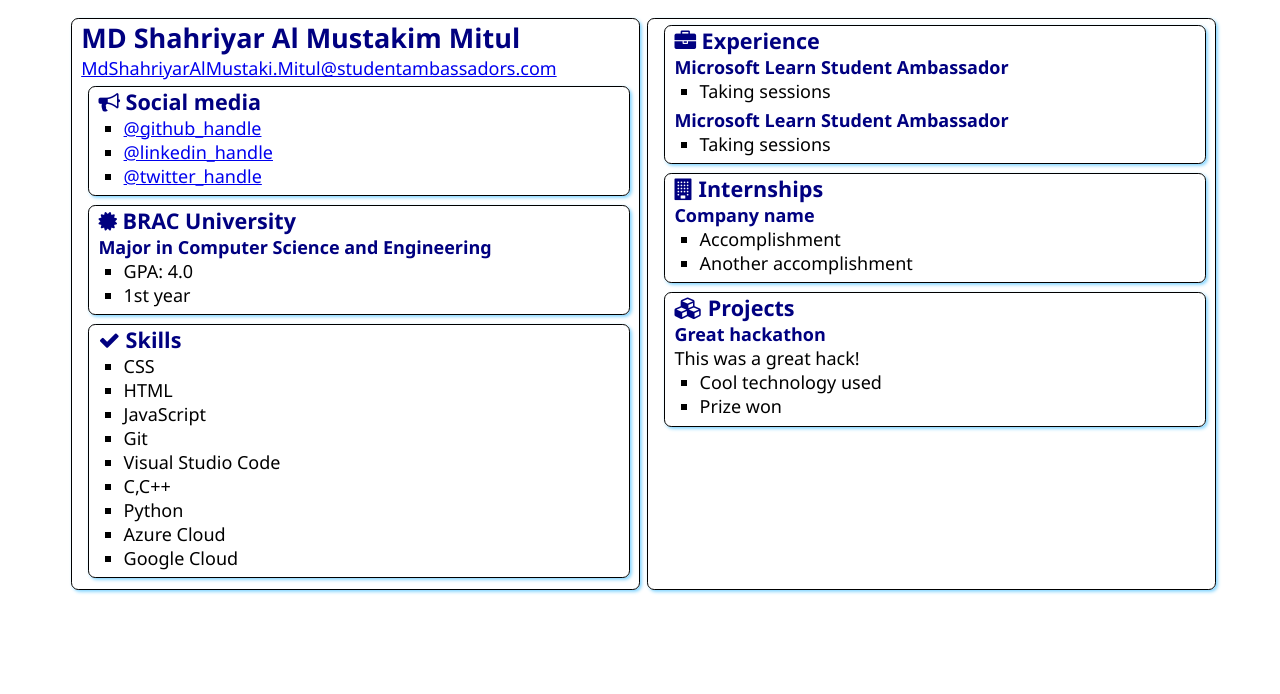
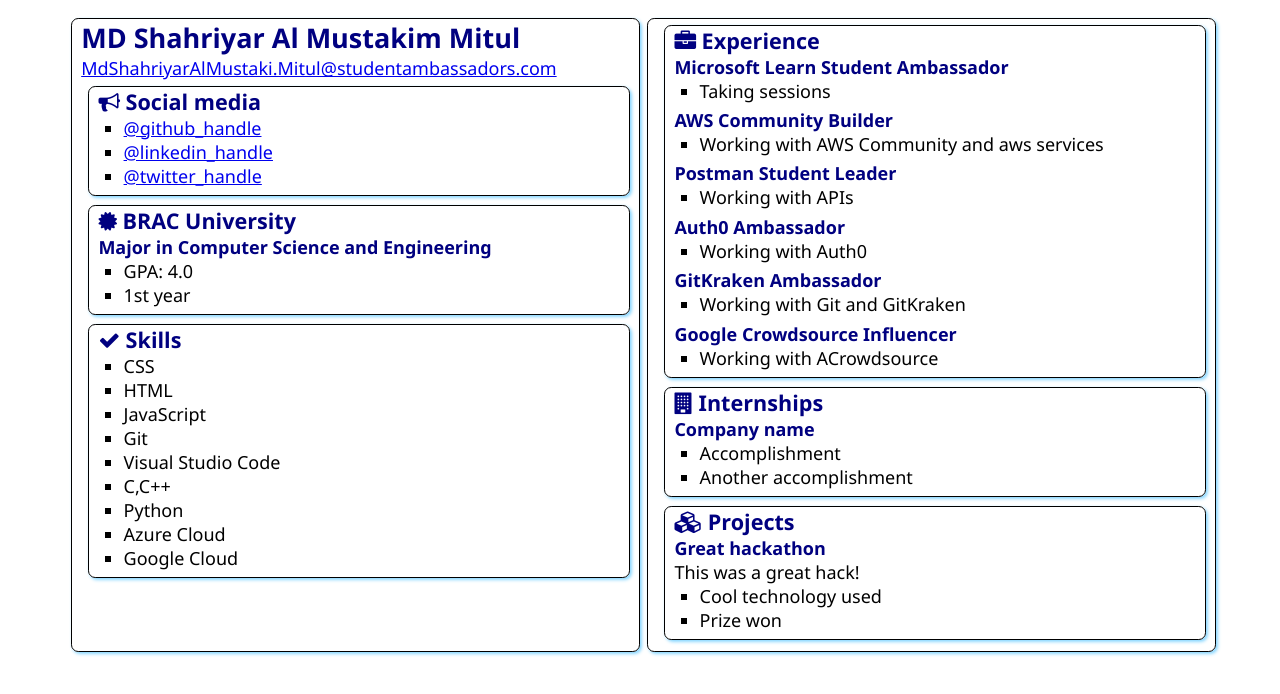
Before and after one commit to mitul3737/Ambassador-SWA-Pilot, a plain HTML site: page src/index.html in a window 1280 px wide. Drawn offline with Linux system fonts and the light colour scheme.

Commit message:
Updated again

```diff
--- a/src/index.html
+++ b/src/index.html
@@ -72,11 +72,36 @@
 
                 </ul>
             </h2>
-               <h3>Microsoft Learn Student Ambassador</h3>
+               <h3>AWS Community Builder</h3>
                <ul>
-                   <li>Taking sessions</li>
+                   <li>Working with AWS Community and aws services</li>
 
                </ul>
+            </h2>
+            <h3>Postman Student Leader</h3>
+            <ul>
+                <li>Working with APIs</li>
+
+            </ul>
+            <h3>Auth0 Ambassador</h3>
+        <ul>
+            <li>Working with Auth0</li>
+
+        </ul>
+        <h3>GitKraken Ambassador</h3>
+        <ul>
+            <li>Working with Git and GitKraken</li>
+
+        </ul>
+        <h3>Google Crowdsource Influencer</h3>
+        <ul>
+            <li>Working with ACrowdsource</li>
+
+        </ul>
+
+        </h2>
+
+
             </section>
             <section class="box">
                 <h2>
```
